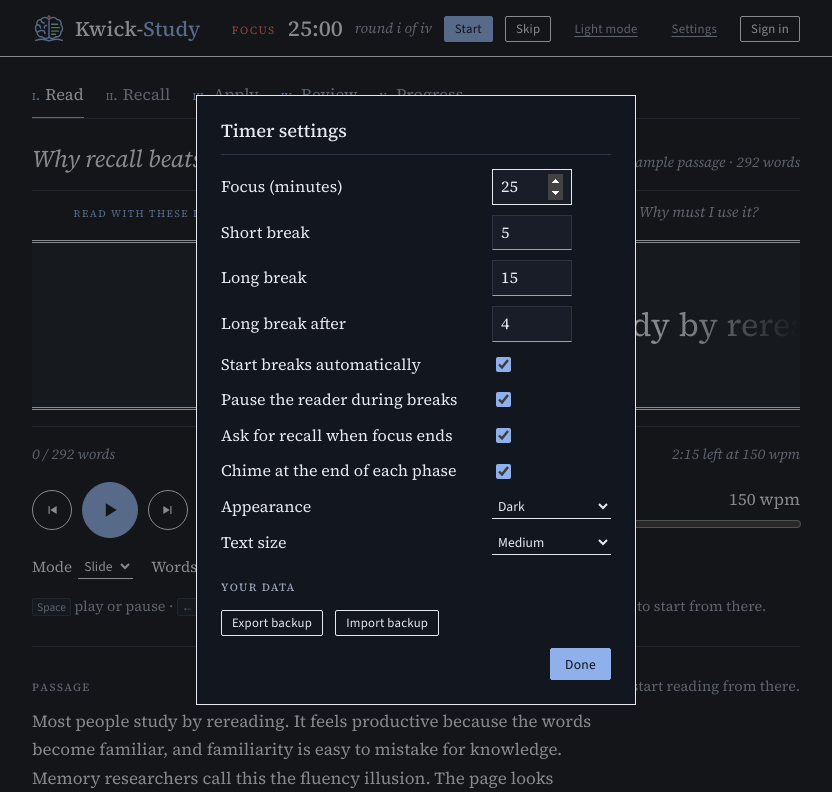
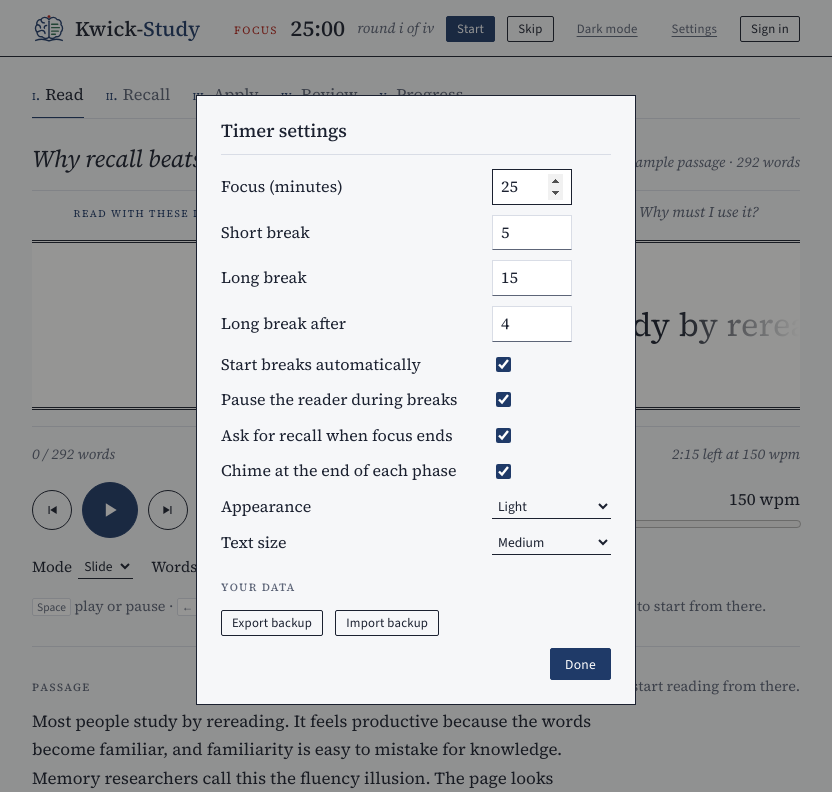
Before and after one commit to Narcisse1/Kwick-Study, a website: page index.html in a window 1280 px wide. Both pictures are taken after a click on the button "Settings". Shown: the top 792 px of the page, without its empty margins (224-1056 px from the left). Drawn offline with nearby package versions, Linux system fonts and the light colour scheme.

Commit message:
Light mode by default, with a Dark mode toggle
Co-Authored-By: Claude Opus 5.5 <noreply@anthropic.com>
Claude-Session: https://claude.ai/code/session_01M1ECkox2hHEJqMDoRbDV4j

```diff
--- a/index.html
+++ b/index.html
@@ -5,12 +5,12 @@
 <meta name="viewport" content="width=device-width, initial-scale=1, viewport-fit=cover">
 <title>Kwick-Study</title>
 <meta name="description" content="Speed reading with Pomodoro focus rounds, recall checks, spaced-repetition flashcards and What/How/When/Why takeaways.">
-<meta name="theme-color" content="#12161f" id="themeColor">
+<meta name="theme-color" content="#f6f7f9" id="themeColor">
 <script>
-  // Apply the saved theme before the page paints (dark unless the person chose otherwise).
+  // Apply the saved theme before the page paints (light unless the person chose otherwise).
   (function () {
-    var t = "dark";
-    try { t = (JSON.parse(localStorage.getItem("kwick-study-v1") || "{}").settings || {}).theme || "dark"; } catch (e) {}
+    var t = "light";
+    try { t = (JSON.parse(localStorage.getItem("kwick-study-v1") || "{}").settings || {}).theme || "light"; } catch (e) {}
     if (t === "auto") t = window.matchMedia && matchMedia("(prefers-color-scheme: dark)").matches ? "dark" : "light";
     document.documentElement.dataset.theme = t;
   })();
@@ -35,7 +35,7 @@
       <span class="dots" id="dots" title="Focus round in the current set"></span>
       <button class="btn primary sm" id="pomoToggle">Start</button>
       <button class="btn sm" id="pomoSkip" title="Skip to the next phase">Skip</button>
-      <button class="btn ghost sm" id="themeToggle" aria-label="Switch to light mode">Light mode</button>
+      <button class="btn ghost sm" id="themeToggle" aria-label="Switch to dark mode">Dark mode</button>
       <button class="btn ghost sm" id="openSettings" aria-label="Timer settings">Settings</button>
       <button class="btn sm" id="openAccount">Sign in</button>
     </div>
@@ -281,7 +281,7 @@
       <label for="sLock">Pause the reader during breaks</label><input type="checkbox" id="sLock">
       <label for="sRecallPrompt">Ask for recall when focus ends</label><input type="checkbox" id="sRecallPrompt">
       <label for="sSound">Chime at the end of each phase</label><input type="checkbox" id="sSound">
-      <label for="sTheme">Appearance</label><select id="sTheme"><option value="dark">Dark</option><option value="light">Light</option><option value="auto">Match my device</option></select>
+      <label for="sTheme">Appearance</label><select id="sTheme"><option value="light">Light</option><option value="dark">Dark</option><option value="auto">Match my device</option></select>
       <label for="sSize">Text size</label><select id="sSize"><option value="small">Small</option><option value="medium">Medium</option><option value="large">Large</option></select>
     </div>
     <div class="label" style="margin-top:6px">Your data</div>
--- a/js/app.js
+++ b/js/app.js
@@ -12,7 +12,7 @@ Speed reading fits into this picture only when comprehension keeps up. Reading f
 /* ---------- storage: localStorage on this device, synced to the account when signed in ---------- */
 const LS = "kwick-study-v1";
 const state = { settings: {}, cards: {}, sessions: {}, days: {}, takes: {}, library: {} };
-const DEFAULTS = { focus: 25, short: 5, long: 15, every: 4, autoBreak: true, lock: true, recallPrompt: true, sound: true, wpm: 150, chunk: 1, punct: true, mode: "slide", size: "medium", theme: "dark" };
+const DEFAULTS = { focus: 25, short: 5, long: 15, every: 4, autoBreak: true, lock: true, recallPrompt: true, sound: true, wpm: 150, chunk: 1, punct: true, mode: "slide", size: "medium", theme: "light" };
 
 function ingest(key, val) {
   if (key === "settings") state.settings = val;
@@ -1036,7 +1036,7 @@ document.querySelectorAll("nav.tabs button").forEach(b => b.onclick = () => swit
 const SET_FIELDS = { sFocus: "focus", sShort: "short", sLong: "long", sEvery: "every" };
 const SET_CHECKS = { sAutoBreak: "autoBreak", sLock: "lock", sRecallPrompt: "recallPrompt", sSound: "sound" };
 const applySize = () => document.documentElement.dataset.size = S().size;
-// Theme: dark by default; "auto" follows the device and switches when the device does.
+// Theme: light by default; "auto" follows the device and switches when the device does.
 const darkQuery = window.matchMedia ? matchMedia("(prefers-color-scheme: dark)") : null;
 function applyTheme() {
   let t = S().theme;
--- a/sw.js
+++ b/sw.js
@@ -1,5 +1,5 @@
 // Offline support: the app shell is cached on install; fonts and the PDF reader (pdf.js) are cached the first time they load.
-const VERSION = "kwick-study-v6";
+const VERSION = "kwick-study-v7";
 const SHELL = [
   "./", "index.html", "css/styles.css", "js/config.js", "js/app.js", "manifest.webmanifest",
   "icons/icon.svg", "icons/logo.svg", "icons/icon-192.png", "icons/icon-512.png",
```
Also changed, not shown: manifest.webmanifest.
